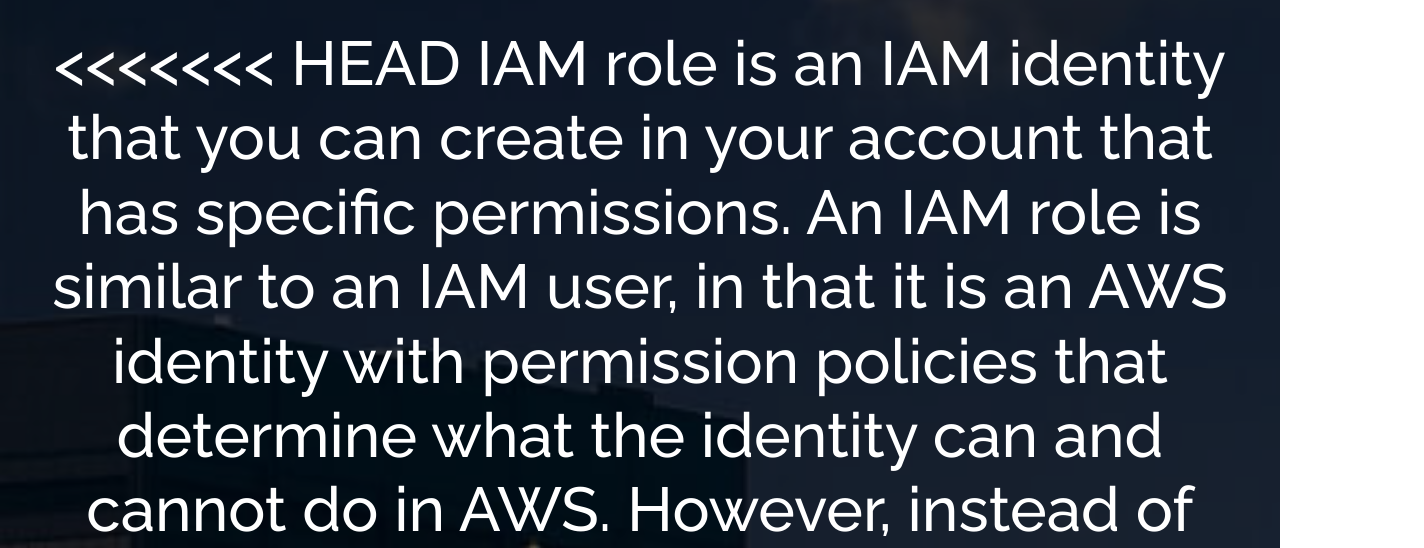
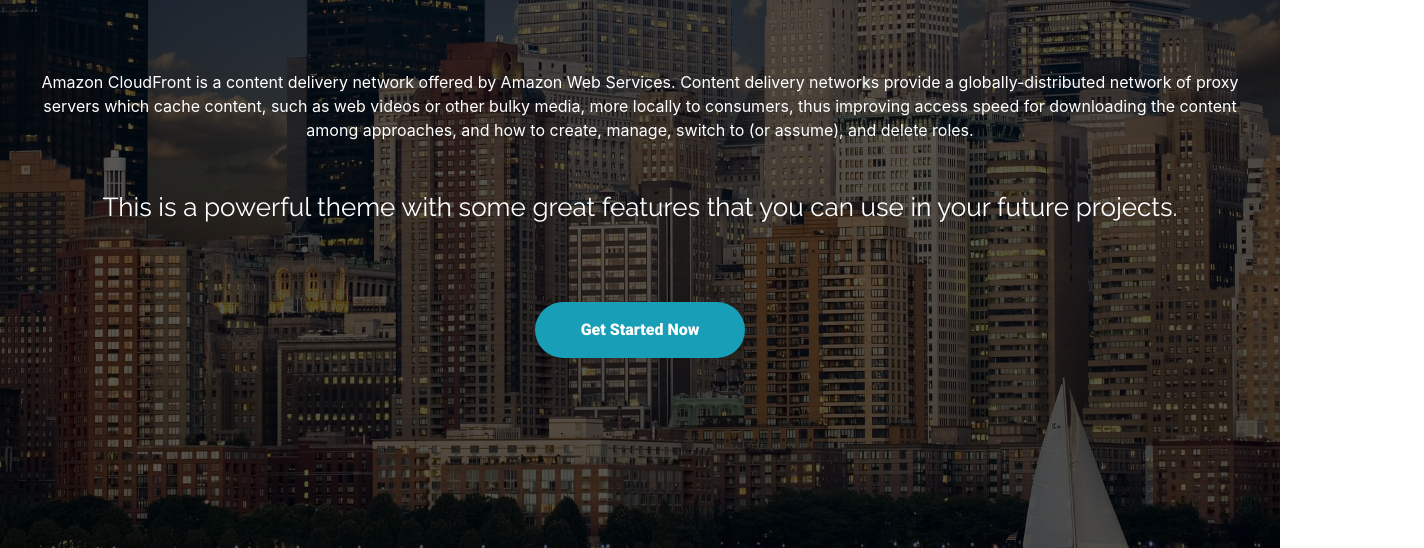
Before and after one commit to poudeldipak/Awswebsite, a plain HTML site: page index.html in a window 1280 px wide. Shown: the part 249-797 px from the top of the page, 1424 px wide, since content can reach past the window. Drawn offline with Linux system fonts and the light colour scheme.

Commit message:
new_test

```diff
--- a/index.html
+++ b/index.html
@@ -59,20 +59,9 @@
       </div>
 
       <div class="col-md-12">
-        <h1>
-<<<<<<< HEAD
-           IAM role is an IAM identity that you can create in your account that has specific permissions. An IAM role is similar to an IAM user, in that it is an AWS identity with permission policies that determine what the identity can and cannot do in AWS. However, instead of being uniquely associated with one person, a role is intended to be assumable by anyone who needs it. Also, a role does not have standard long-term credentials such as a password or access keys associated with it. Instead, when you assume a role, it provides you with temporary security credentials for your role session.
 
-You can use roles to delegate access to users, applications, or services that don't normally have access to your AWS resources. For example, you might want to grant users in your AWS account access to resources they don't usually have, or grant users in one AWS account access to resources in another account. Or you might want to allow a mobile app to use AWS resources, but not want to embed AWS keys within the app (where they can be difficult to rotate and where users can potentially extract them). Sometimes you want to give AWS access to users who already have identities defined outside of AWS, such as in your corporate directory. Or, you might want to grant access to your account to third parties so that they can perform an audit on your resources.
+           Amazon CloudFront is a content delivery network offered by Amazon Web Services. Content delivery networks provide a globally-distributed network of proxy servers which cache content, such as web videos or other bulky media, more locally to consumers, thus improving access speed for downloading the content among approaches, and how to create, manage, switch to (or assume), and delete roles.
 
-For these scenarios, you can delegate access to AWS resources using an IAM role. This section introduces roles and the different ways you can use them, when and how to choose among approaches, and how to create, manage, switch to (or assume), and delete roles.
-
-Topics
-=======
-           Hello AWS &nbsp;&nbsp;&nbsp;&nbsp;&nbsp;&nbsp;&nbsp;&nbsp;&nbsp; To help you understand how AWS Elastic Beanstalk works,
-		   this tutorial walks you through creating, exploring,
-		   updating, and deleting an Elastic Beanstalk application. It takes less than an hour to complete.
->>>>>>> 56f8e9b6d87ee727185790b4dbf36e959a4a375e
 
           </h1>
 
```
